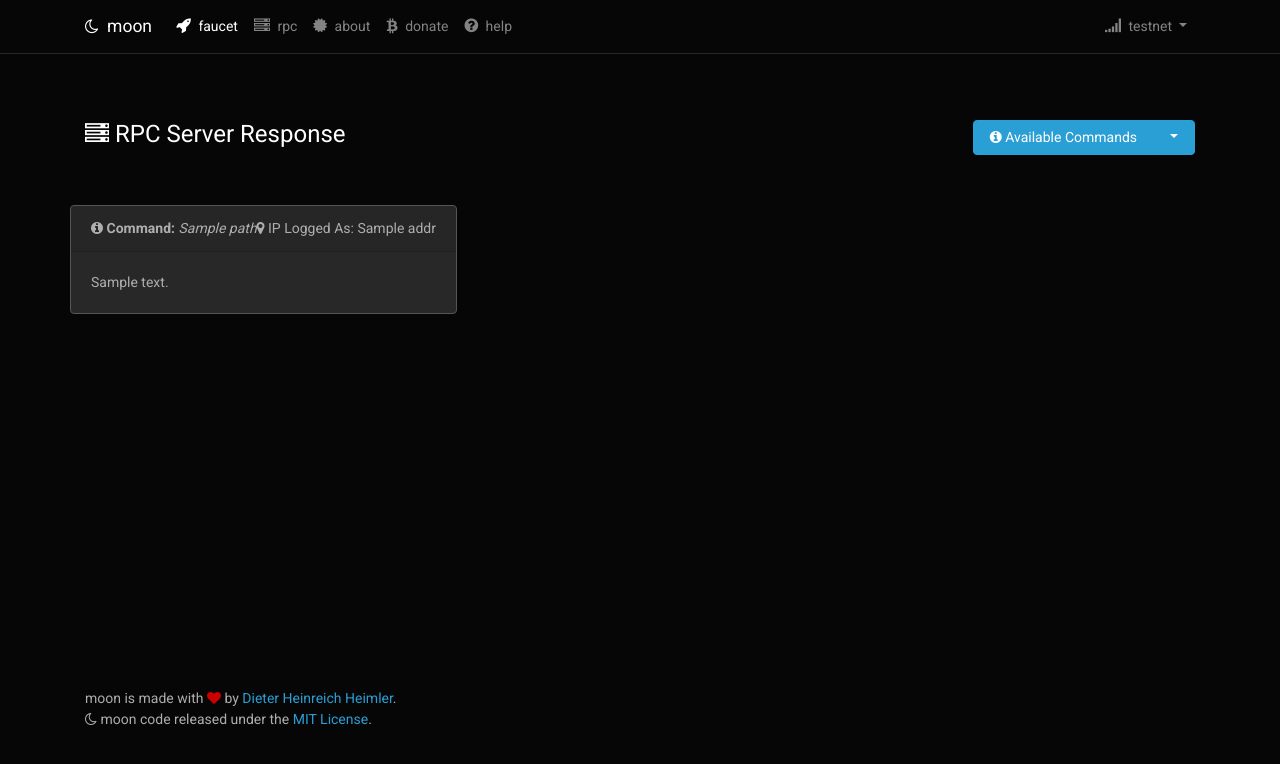
After one commit to craigderington/moon, a Flask app: template app/templates/faucet/server.html in a window 1280 px wide. The commit adds this page. Shown: the top 764 px of the page. Run offline with Flask 2, Linux system fonts and the light colour scheme; the template is opened without the code that fills it: most values are stand-ins (such as "Sample title", 1, 10 or a date in 2020); some libraries are stand-ins or nearby versions.

Commit message:
Update all available RPC server commands.

```diff
--- a/app/__init__.py
+++ b/app/__init__.py
@@ -5,7 +5,7 @@ from flask_mail import Mail
 from flask_moment import Moment
 from flask_sqlalchemy import SQLAlchemy
 from flask_login import LoginManager
-from flask_pagedown import PageDown
+from markdown import Markdown
 from celery import Celery
 from config import config, Config
 from dotenv import load_dotenv
@@ -17,7 +17,6 @@ bootstrap = Bootstrap()
 mail = Mail()
 moment = Moment()
 db = SQLAlchemy()
-pagedown = PageDown()
 celery = Celery(__name__, broker=Config.CELERY_BROKER_URL)
 
 # flask login
@@ -42,7 +41,6 @@ def create_app(config_name):
     moment.init_app(app)
     db.init_app(app)
     login_manager.init_app(app)
-    pagedown.init_app(app)
     celery.conf.update(app.config)
 
     if not app.debug and not app.testing and not app.config["SSL_DISABLE"]:
--- a/app/templates/faucet/index.html
+++ b/app/templates/faucet/index.html
@@ -7,7 +7,7 @@
                 <div class="input-group-prepend">
                     <span class="input-group-text" id="validationTooltipAddressPrepend"><i class="fa fa-btc"></i></span>
                     <div class="input-group">
-                        <input name="to" value="" type="text" class="form-control" id="validationTooltipAddress" placeholder="bitcoin address, e.g. 2MsZQSzRirq6N6jjKkZQ9D5gpjdnjEvJnAy" aria-describedby="validationTooltipAddressPrepend" required="">
+                        <input name="to" value="" type="text" class="form-control" id="validationTooltipAddress" placeholder="bitcoin address, e.g. 2NCqg6F6vPKhM9Exe7gFMgitEJfR5pkhKsK" aria-describedby="validationTooltipAddressPrepend" required="">
                         <button class="btn btn-outline-warning" type="button" id="send_tbtc"><i class="fa fa-arrow-circle-right"></i> Send tBTC</button>
                     </div>
                 </div>
--- a/app/templates/faucet/netinfo.html
+++ b/app/templates/faucet/netinfo.html
@@ -11,7 +11,7 @@
         <div class="col-lg-12">
             <ul class="nav nav-pills">
                 <li class="nav-item">
-                <a class="nav-link" href="{{ url_for('faucet.info') }}">getblockchaininfo</a>
+                <a class="nav-link" href="{{ url_for('faucet.index') }}">getblockchaininfo</a>
                 </li>
                 <li class="nav-item">
                 <a class="nav-link" href="#">getblockcount</a>
--- /dev/null
+++ b/app/templates/faucet/server.html
@@ -0,0 +1,51 @@
+{% extends "_layout.html" %}
+
+
+{% block pageheader %}
+<div class="row">
+    <div class="col-lg-12">
+        <h5 class="mb-2"><i class="fa fa-server"></i> RPC Server Response
+            <span class="float-right">
+                <div class="btn-group" role="group" aria-label="buttonnested dropdown">
+                    <button type="button" class="btn btn-primary"><i class="fa fa-info-circle"></i> Available Commands</button>
+                    <div class="btn-group" role="group">
+                        <button id="btnGroupDrop1" type="button" class="btn btn-primary dropdown-toggle" data-bs-toggle="dropdown" aria-haspopup="true" aria-expanded="false"></button>
+                        <div class="dropdown-menu" aria-labelledby="btnGroupDrop1">
+                            <a class="dropdown-item" href="{{ url_for('faucet.rpc_server', path='getblockchaininfo') }}">getblockchaininfo</a>
+                            <a class="dropdown-item" href="{{ url_for('faucet.rpc_server', path='getbestblockhash') }}">getbestblockhash</a>
+                            <a class="dropdown-item" href="{{ url_for('faucet.rpc_server', path='getblockcount') }}">getblockcount</a>
+                            <a class="dropdown-item" href="{{ url_for('faucet.rpc_server', path='getdifficulty') }}">getdifficulty</a>
+                            <a class="dropdown-item" href="{{ url_for('faucet.rpc_server', path='getmempoolinfo') }}">getmempoolinfo</a>
+                            <div class="dropdown-divider"></div>
+                            <a class="dropdown-item" href="{{ url_for('faucet.rpc_server', path='getnetworkinfo') }}">getnetworkinfo</a>
+                            <a class="dropdown-item" href="{{ url_for('faucet.rpc_server', path='getpeerinfo') }}">getpeerinfo</a>
+                            <a class="dropdown-item" href="{{ url_for('faucet.rpc_server', path='getnettotals') }}">getnettotals</a>
+                            <a class="dropdown-item" href="{{ url_for('faucet.rpc_server', path='getconnectioncount') }}">getconnectioncount</a>
+                            <div class="dropdown-divider"></div>
+                            <a class="dropdown-item" href="{{ url_for('faucet.rpc_server', path='getmininginfo') }}">getmininginfo</a>
+                            <div class="dropdown-divider"></div>
+                            <a class="dropdown-item" href="{{ url_for('faucet.rpc_server', path='getbalance') }}">getbalance</a>
+                            <a class="dropdown-item" href="{{ url_for('faucet.rpc_server', path='getbalances') }}">getbalances</a>
+                            <a class="dropdown-item" href="{{ url_for('faucet.rpc_server', path='listtransactions') }}">listtransactions</a>
+                        </div>
+                    </div>
+                </div>
+            </span>
+        </h5>
+    </div>
+</div>
+{% endblock %}
+
+
+
+{% block content %}
+
+<div class="row mt-5">
+    <div class="card border-secondary mb-3">
+        <div class="card-header"><i class="fa fa-info-circle"></i> <strong>Command: </strong><em>{{ path }}</em><span class="float-right"><i class="fa fa-map-marker"></i> IP Logged As: {{ addr }}</span></div>
+        <div class="card-body">
+          <p class="card-text">{{ context }}</p>
+        </div>
+    </div>
+</div>
+{% endblock %}
--- a/app/templates/navbar.html
+++ b/app/templates/navbar.html
@@ -11,7 +11,7 @@
                     <a class="nav-link {% if 'faucet' in request.path %}active{% endif %}" href="{{ url_for('faucet.index') }}"><i class="fa fa-rocket"></i> faucet</a>
                 </li>
                 <li class="nav-item">
-                    <a class="nav-link" href="{{ url_for('faucet.index') }}"><i class="fa fa-server"></i> rpc</a>
+                    <a class="nav-link" href="{{ url_for('faucet.rpc_server', path='getblockchaininfo') }}"><i class="fa fa-server"></i> rpc</a>
                 </li>
                 <li class="">
                     <a class="nav-link" href="#"><i class="fa fa-certificate"></i> about</a>
--- a/config.py
+++ b/config.py
@@ -35,6 +35,8 @@ class Config:
         "@localhost:3306/bitcoinlib"
     BITCOINLIB_RPC_SERVER = "http://" + BITCOINLIB_RPC_AUTH + "@127.0.0.1:18332"
 
+    # json
+    JSONIFY_PRETTYPRINT_REGULAR = True
 
     @staticmethod
     def init_app(app):
--- a/requirements.txt
+++ b/requirements.txt
@@ -20,6 +20,7 @@ Flask==2.0.3
 Flask-Bootstrap==3.3.7.1
 Flask-Login==0.5.0
 Flask-Mail==0.9.1
+Flask-Markdown==0.3
 Flask-Migrate==2.6.0
 Flask-Moment==1.0.2
 Flask-PageDown==0.4.0
```
Also changed, not shown: app/faucet/views.py (+43 -11 lines), app/templates/faucet/info.html (+26 -40 lines).
